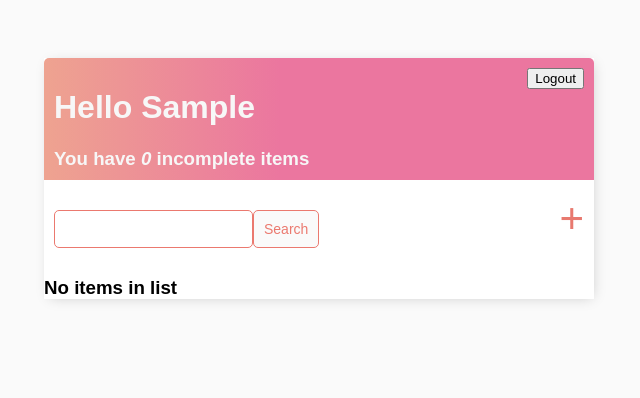
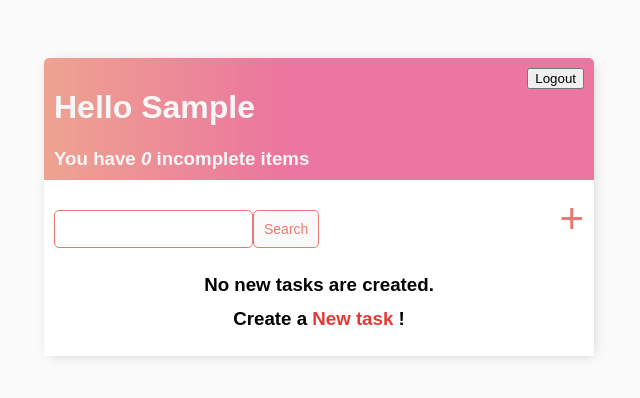
Before and after one commit to CodeRaiden/TodoList, a Django app: page / in a window 1280 px wide. Shown: the top 398 px of the page, without its empty margins (321-961 px from the left). Run offline with Django 3.2, Linux system fonts and the light colour scheme; the visitor is signed in with stand-in values (Sample User, id 1); data that the repository does not hold is empty.

Commit message:
add create task link to task_list.html

```diff
--- a/TodoList/settings.py
+++ b/TodoList/settings.py
@@ -26,7 +26,7 @@ SECRET_KEY = 'd)=^c7!0-oqjmqve%(bt+p#sq6x*ipz2keh741j*-@f@_)f!1t'
 # SECURITY WARNING: don't run with debug turned on in production!
 DEBUG = True
 
-ALLOWED_HOSTS = ["django-render-todolist-app.onrender.com"]
+ALLOWED_HOSTS = ["django-render-todolist-app.onrender.com", "127.0.0.1"]
 
 
 # Application definition
--- a/todos/templates/todos/task_list.html
+++ b/todos/templates/todos/task_list.html
@@ -68,7 +68,18 @@
     {% endif %}
   </div>
   {% empty %}
-  <h3>No items in list</h3>
+  <div style="text-align: center; padding-bottom: 10px; line-height: 1em">
+    <h3>No new tasks are created.</h3>
+    <h3>
+      Create a
+      <a
+        style="text-decoration: none; color: #e53935"
+        href="{% url 'task-create' %}"
+        >New task</a
+      >
+      !
+    </h3>
+  </div>
   {% endfor %}
 </div>
 
--- a/todos/views.py
+++ b/todos/views.py
@@ -104,3 +104,5 @@ class DeleteView(LoginRequiredMixin, DeleteView):
 #                 self.request.user.set_task_order(positionList)
 
 #         return redirect(reverse_lazy('tasks'))
+
+# Note also that we no longer require the forms.py file in the todos folder
```
